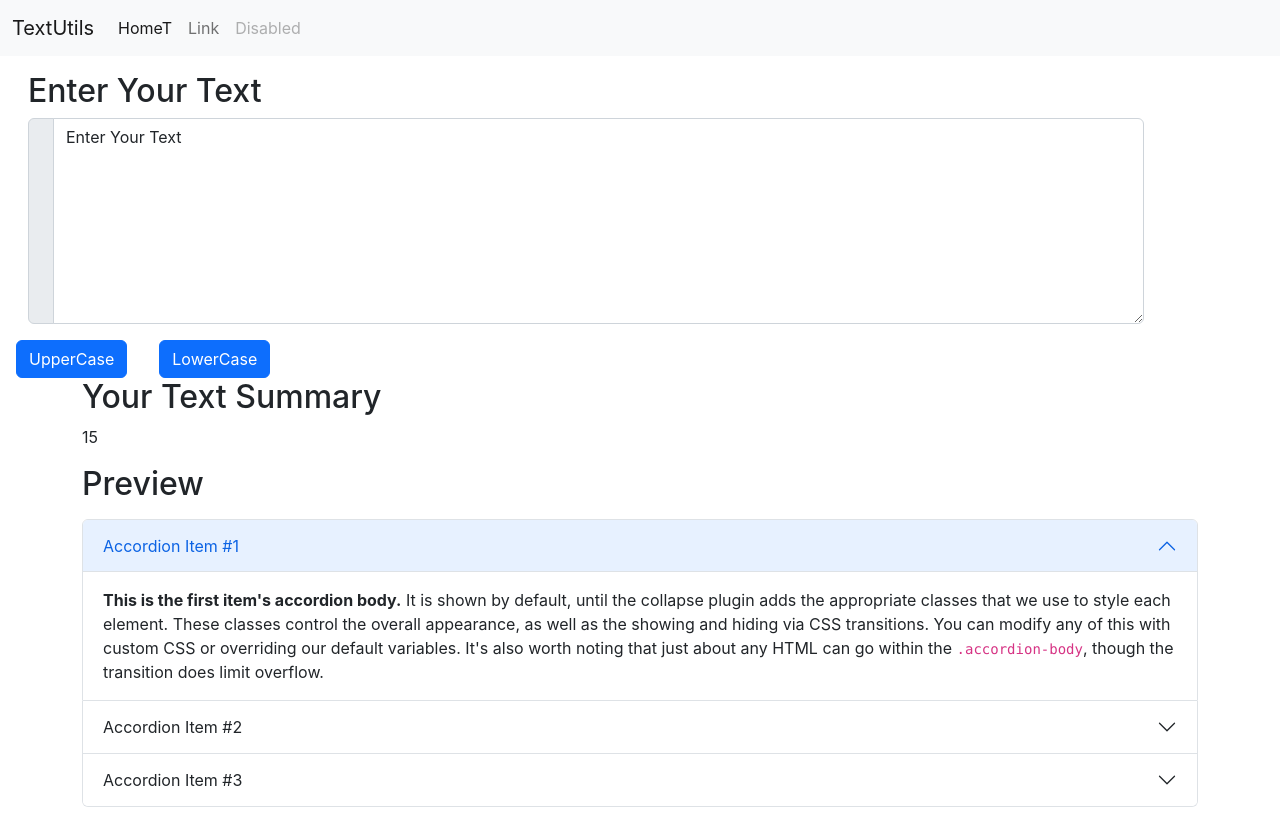
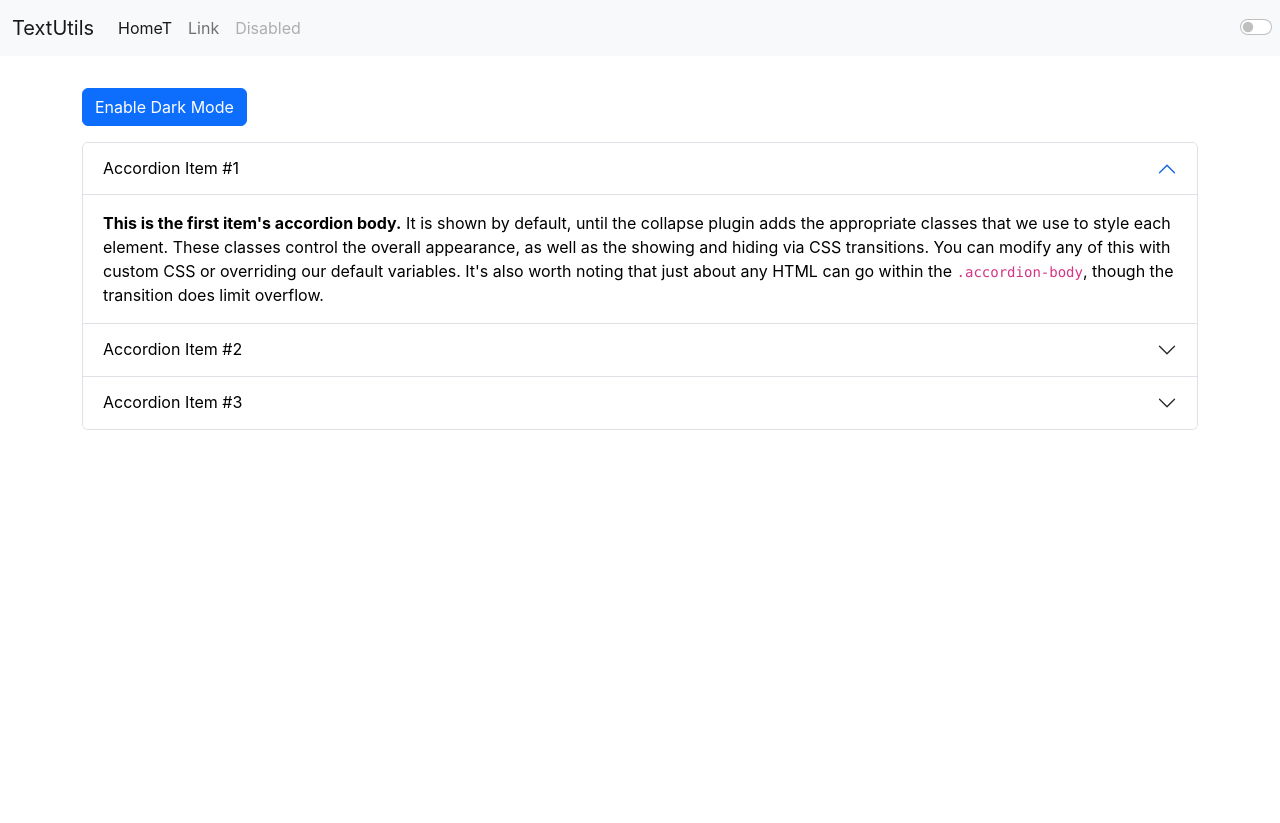
Before and after one commit to Parthgrow/textutilsnewnew, a React (Create React App) app: page / in a window 1280 px wide. After the commit the page ends 800 px from the top, so only its background shows below. Built offline with nearby package versions, Linux system fonts and the light colour scheme.

Commit message:
Added dark mode feature in About.js

```diff
--- a/src/App.js
+++ b/src/App.js
@@ -11,7 +11,7 @@ function App() {
     <>
     <Navbar title="TextUtils" link1="HomeT"/>
 
-    <TextForm heading="Enter Your Text" />
+    {/* <TextForm heading="Enter Your Text" /> */}
     <div className="container my-3">
 
     <About/>
--- a/src/components/About.js
+++ b/src/components/About.js
@@ -1,42 +1,74 @@
 import React from 'react'
+import { useState } from 'react'
 
 export default function About() {
+
+    const [color, setColor] = useState({
+        color:"black",
+        backgroundColor:"white"
+    });
+
+    const [btnColor, setBtnColor] = useState("Enable Dark Mode");
+
+    const handleColor = ()=>{
+
+        if(color.color==="black")
+        {
+            setColor({
+                color: "white",
+                backgroundColor:"black"
+            });
+            setBtnColor("Enable Light Mode");
+        }
+        else
+        {
+            setColor({
+                color:"black",
+                backgroundColor: "white"
+            });
+            setBtnColor("Enable Dark Mode");
+        }
+
+    }
+
+
     return (
         <>
+        <button className='btn btn-primary my-3' onClick={handleColor}>{btnColor}</button>
 
             <div class="accordion" id="accordionExample">
                 <div class="accordion-item">
                     <h2 class="accordion-header" id="headingOne">
-                        <button class="accordion-button" type="button" data-bs-toggle="collapse" data-bs-target="#collapseOne" aria-expanded="true" aria-controls="collapseOne">
+                        <button class="accordion-button" type="button" style={color} data-bs-toggle="collapse" data-bs-target="#collapseOne" aria-expanded="true" aria-controls="collapseOne">
                             Accordion Item #1
                         </button>
                     </h2>
                     <div id="collapseOne" class="accordion-collapse collapse show" aria-labelledby="headingOne" data-bs-parent="#accordionExample">
-                        <div class="accordion-body">
+                        <div class="accordion-body" style={color} >
                             <strong>This is the first item's accordion body.</strong> It is shown by default, until the collapse plugin adds the appropriate classes that we use to style each element. These classes control the overall appearance, as well as the showing and hiding via CSS transitions. You can modify any of this with custom CSS or overriding our default variables. It's also worth noting that just about any HTML can go within the <code>.accordion-body</code>, though the transition does limit overflow.
                         </div>
                     </div>
                 </div>
                 <div class="accordion-item">
                     <h2 class="accordion-header" id="headingTwo">
-                        <button class="accordion-button collapsed" type="button" data-bs-toggle="collapse" data-bs-target="#collapseTwo" aria-expanded="false" aria-controls="collapseTwo">
+                        <button class="accordion-button collapsed" style={color} type="button" data-bs-toggle="collapse" data-bs-target="#collapseTwo" aria-expanded="false" aria-controls="collapseTwo">
                             Accordion Item #2
                         </button>
                     </h2>
                     <div id="collapseTwo" class="accordion-collapse collapse" aria-labelledby="headingTwo" data-bs-parent="#accordionExample">
-                        <div class="accordion-body">
+                        <div class="accordion-body" style={color} >
                             <strong>This is the second item's accordion body.</strong> It is hidden by default, until the collapse plugin adds the appropriate classes that we use to style each element. These classes control the overall appearance, as well as the showing and hiding via CSS transitions. You can modify any of this with custom CSS or overriding our default variables. It's also worth noting that just about any HTML can go within the <code>.accordion-body</code>, though the transition does limit overflow.
                         </div>
                     </div>
                 </div>
                 <div class="accordion-item">
                     <h2 class="accordion-header" id="headingThree">
-                        <button class="accordion-button collapsed" type="button" data-bs-toggle="collapse" data-bs-target="#collapseThree" aria-expanded="false" aria-controls="collapseThree">
+                        <button class="accordion-button collapsed" style={color} type="button" data-bs-toggle="collapse" data-bs-target="#collapseThree" aria-expanded="false" aria-controls="collapseThree">
                             Accordion Item #3
                         </button>
                     </h2>
                     <div id="collapseThree" class="accordion-collapse collapse" aria-labelledby="headingThree" data-bs-parent="#accordionExample">
-                        <div class="accordion-body">
+                        <div class="accordion-body" style={color} >
                             <strong>This is the third item's accordion body.</strong> It is hidden by default, until the collapse plugin adds the appropriate classes that we use to style each element. These classes control the overall appearance, as well as the showing and hiding via CSS transitions. You can modify any of this with custom CSS or overriding our default variables. It's also worth noting that just about any HTML can go within the <code>.accordion-body</code>, though the transition does limit overflow.
                         </div>
                     </div>
--- a/src/components/Navbar.js
+++ b/src/components/Navbar.js
@@ -1,10 +1,13 @@
 import React from 'react'
+import { useState } from 'react';
 
 export default function Navbar(props) {
+
+
     return (
         <>
 
-            <nav className="navbar navbar-expand-lg bg-light">
+            <nav className="navbar navbar-expand-lg bg-light" >
                 <div className="container-fluid">
                     <a className="navbar-brand" href="/">{props.title}</a>
                     <button className="navbar-toggler" type="button" data-bs-toggle="collapse" data-bs-target="/navbarSupportedContent" aria-controls="navbarSupportedContent" aria-expanded="false" aria-label="Toggle navigation">
@@ -26,6 +29,11 @@ export default function Navbar(props) {
 
                     </div>
                 </div>
+                <div className="form-check form-switch">
+                    <input className="form-check-input" type="checkbox" role="switch" id="flexSwitchCheckDefault" />
+                    <label className="form-check-label" for="flexSwitchCheckDefault"></label>
+                </div>
+
             </nav>
 
 
```
